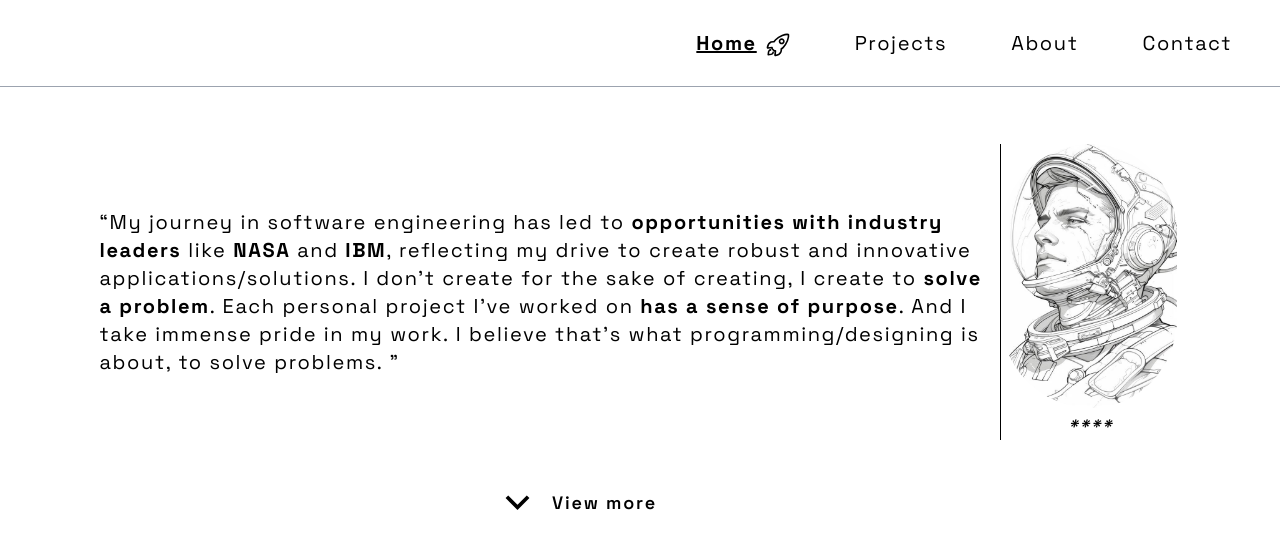
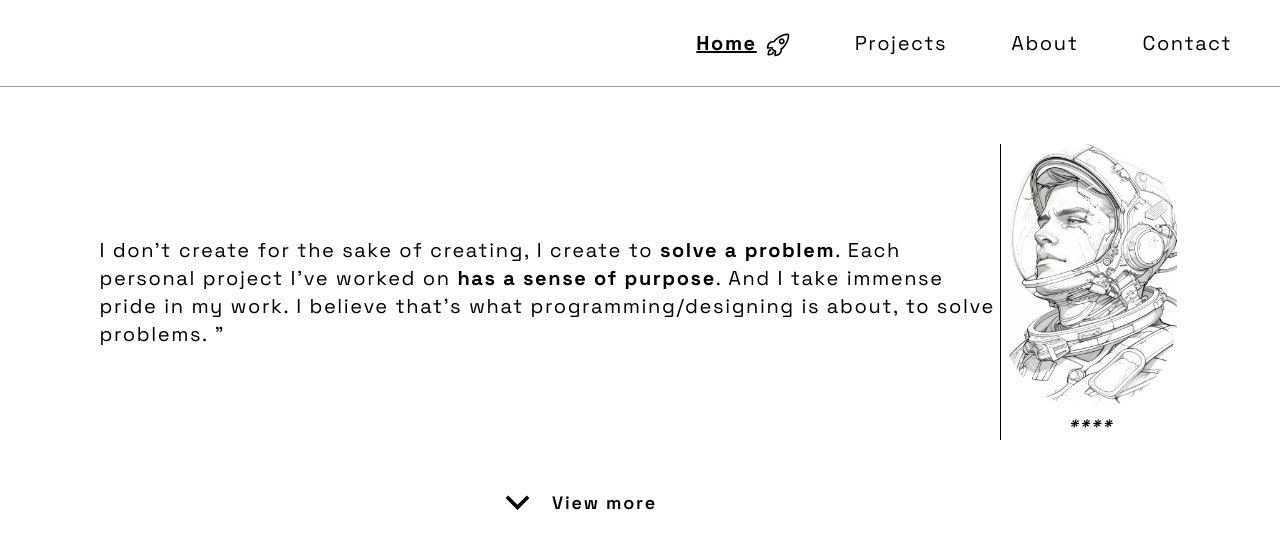
Before and after one commit to TenScoops/Portfolio, a React (Vite) app: page /about in a window 1280 px wide. Shown: the top 548 px of the page. Built offline with nearby package versions, Linux system fonts and the light colour scheme.

Commit message:
removing connotations

```diff
--- a/src/Components/About.tsx
+++ b/src/Components/About.tsx
@@ -22,8 +22,7 @@ const About = () => {
                     <div className="flex flex-col lg:flex-row items-center justify-center ">
 
                         <p className='text-lg md:text-xl px-7 xl:px-0 max-w-4xl mb-12 xl:mb-10 leading-relaxed order-2 lg:order-1 slide-right mr-1'>
-                        “My journey in software engineering has led to <strong>opportunities with industry leaders</strong> like <strong>NASA</strong> and <strong>IBM</strong>, reflecting my drive to create
-                        robust and innovative applications/solutions. I don’t create for the sake of creating, I create to <strong>solve a problem</strong>. Each personal project I’ve worked
+                        I don’t create for the sake of creating, I create to <strong>solve a problem</strong>. Each personal project I’ve worked
                         on <strong>has a sense of purpose</strong>. And I take immense pride in my work. I believe that’s what programming/designing
                         is about, to solve problems. ”
                         </p>
```
